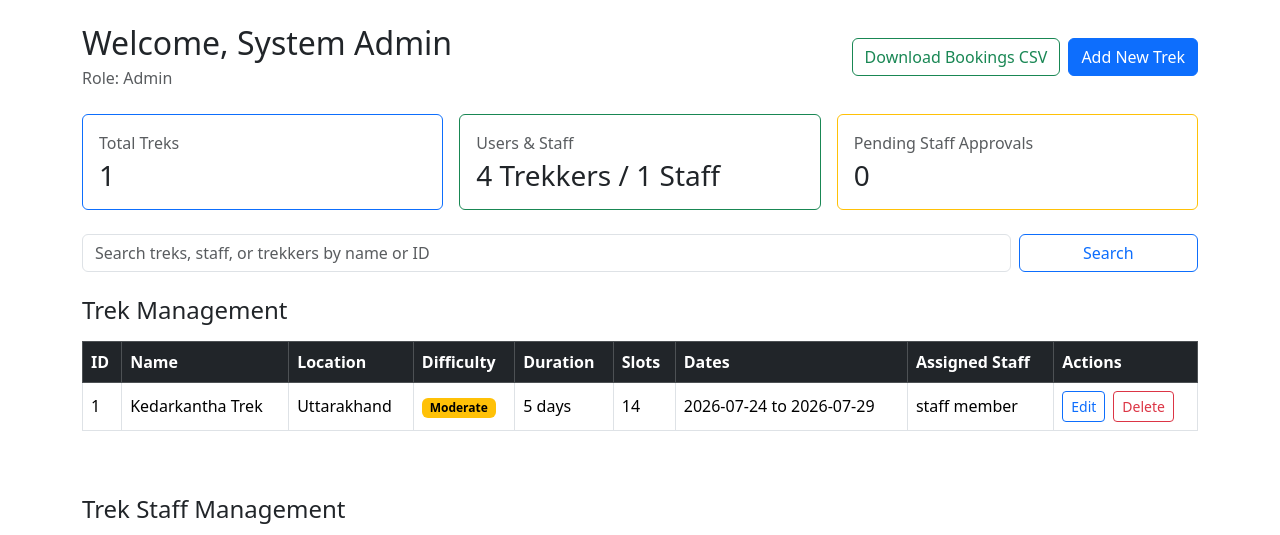
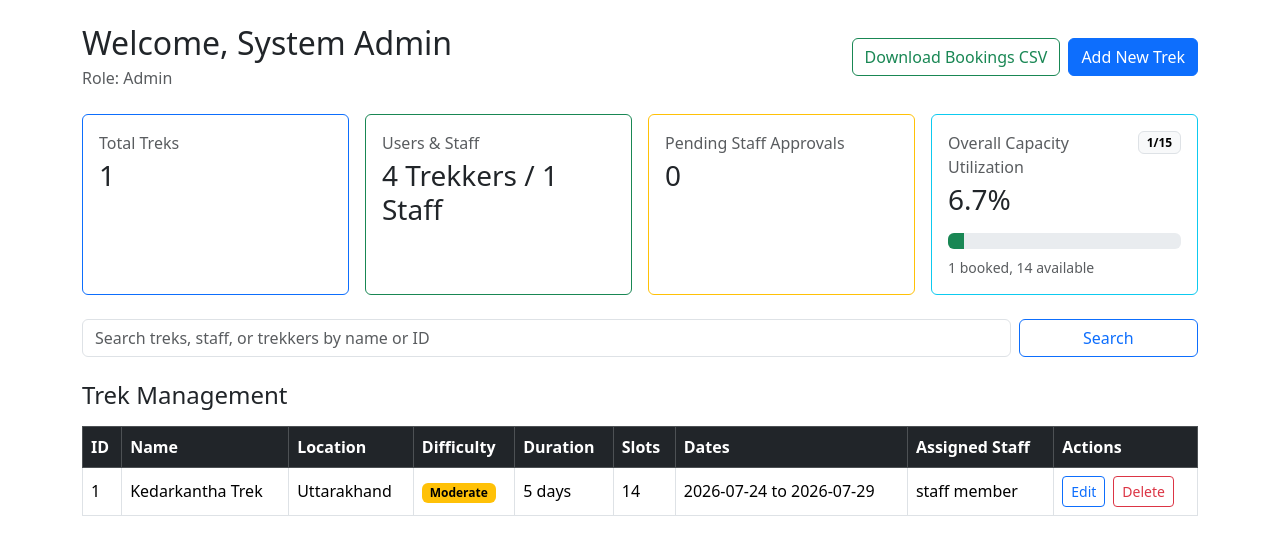
Before and after one commit to 24f3000898/Trekking-Management-Application, a Flask app: page /admin/dashboard in a window 1280 px wide. Shown: the part 56-591 px from the top of the page. Run offline with Flask 3, Linux system fonts and the light colour scheme; a user stored in the database is signed in.

Commit message:
Enhancement: Added dashboard visual analytics and capacity progress bars

```diff
--- a/app.py
+++ b/app.py
@@ -106,6 +106,44 @@ def apply_search(query, model, name_column):
     return model.query.filter(or_(*filters))
 
 
+def get_progress_bar_class(occupancy_percentage):
+    if occupancy_percentage >= 80:
+        return "bg-danger"
+    if occupancy_percentage >= 50:
+        return "bg-warning"
+    return "bg-success"
+
+
+def get_trek_occupancy_metrics(trek):
+    booked_slots = len(trek.bookings)
+    available_slots = trek.available_slots or 0
+    total_slots = booked_slots + available_slots
+    occupancy_percentage = round((booked_slots / total_slots) * 100, 1) if total_slots else 0
+
+    return {
+        "booked_slots": booked_slots,
+        "available_slots": available_slots,
+        "total_slots": total_slots,
+        "occupancy_percentage": occupancy_percentage,
+        "progress_class": get_progress_bar_class(occupancy_percentage),
+    }
+
+
+def get_overall_occupancy_metrics(treks):
+    booked_slots = sum(len(trek.bookings) for trek in treks)
+    available_slots = sum(trek.available_slots or 0 for trek in treks)
+    total_slots = booked_slots + available_slots
+    occupancy_percentage = round((booked_slots / total_slots) * 100, 1) if total_slots else 0
+
+    return {
+        "booked_slots": booked_slots,
+        "available_slots": available_slots,
+        "total_slots": total_slots,
+        "occupancy_percentage": occupancy_percentage,
+        "progress_class": get_progress_bar_class(occupancy_percentage),
+    }
+
+
 def get_staff_dashboard_context(selected_participant_trek=None, selected_bookings=None):
     user = db.session.get(User, session["user_id"])
     assigned_treks = (
@@ -114,12 +152,16 @@ def get_staff_dashboard_context(selected_participant_trek=None, selected_booking
         .all()
     )
     total_registered_trekkers = sum(len(trek.bookings) for trek in assigned_treks)
+    trek_occupancy = {
+        trek.id: get_trek_occupancy_metrics(trek) for trek in assigned_treks
+    }
 
     return {
         "user": user,
         "assigned_treks": assigned_treks,
         "total_assigned_treks": len(assigned_treks),
         "total_registered_trekkers": total_registered_trekkers,
+        "trek_occupancy": trek_occupancy,
         "selected_participant_trek": selected_participant_trek,
         "selected_bookings": selected_bookings or [],
     }
@@ -258,6 +300,8 @@ def admin_dashboard():
     staff_members = staff_query.order_by(User.id.desc()).all()
     trekkers = trekker_query.order_by(User.id.desc()).all()
     approved_staff = User.query.filter_by(role="staff", status="approved").order_by(User.name).all()
+    all_treks = Trek.query.all()
+    overall_occupancy = get_overall_occupancy_metrics(all_treks)
 
     return render_template(
         "admin_dashboard.html",
@@ -271,6 +315,7 @@ def admin_dashboard():
         staff_members=staff_members,
         trekkers=trekkers,
         approved_staff=approved_staff,
+        overall_occupancy=overall_occupancy,
     )
 
 
--- a/templates/admin_dashboard.html
+++ b/templates/admin_dashboard.html
@@ -70,7 +70,7 @@
 </div>
 
 <div class="row g-3 mb-4">
-    <div class="col-md-4">
+    <div class="col-md-6 col-xl-3">
         <div class="card border-primary h-100">
             <div class="card-body">
                 <p class="text-muted mb-1">Total Treks</p>
@@ -78,7 +78,7 @@
             </div>
         </div>
     </div>
-    <div class="col-md-4">
+    <div class="col-md-6 col-xl-3">
         <div class="card border-success h-100">
             <div class="card-body">
                 <p class="text-muted mb-1">Users & Staff</p>
@@ -86,11 +86,38 @@
             </div>
         </div>
     </div>
-    <div class="col-md-4">
+    <div class="col-md-6 col-xl-3">
         <div class="card border-warning h-100">
             <div class="card-body">
                 <p class="text-muted mb-1">Pending Staff Approvals</p>
                 <h3 class="mb-0">{{ pending_staff_count }}</h3>
+            </div>
+        </div>
+    </div>
+    <div class="col-md-6 col-xl-3">
+        <div class="card border-info h-100">
+            <div class="card-body">
+                <div class="d-flex justify-content-between align-items-start gap-2">
+                    <div>
+                        <p class="text-muted mb-1">Overall Capacity Utilization</p>
+                        <h3 class="mb-0">{{ overall_occupancy.occupancy_percentage }}%</h3>
+                    </div>
+                    <span class="badge text-bg-light border">
+                        {{ overall_occupancy.booked_slots }}/{{ overall_occupancy.total_slots }}
+                    </span>
+                </div>
+                <div class="progress mt-3" role="progressbar"
+                     aria-label="Overall capacity utilization"
+                     aria-valuenow="{{ overall_occupancy.occupancy_percentage }}"
+                     aria-valuemin="0" aria-valuemax="100">
+                    <div class="progress-bar {{ overall_occupancy.progress_class }}"
+                         style="width: {{ overall_occupancy.occupancy_percentage }}%">
+                    </div>
+                </div>
+                <p class="small text-muted mb-0 mt-2">
+                    {{ overall_occupancy.booked_slots }} booked,
+                    {{ overall_occupancy.available_slots }} available
+                </p>
             </div>
         </div>
     </div>
```
Also changed, not shown: templates/staff_dashboard.html (+21 -0 lines).
